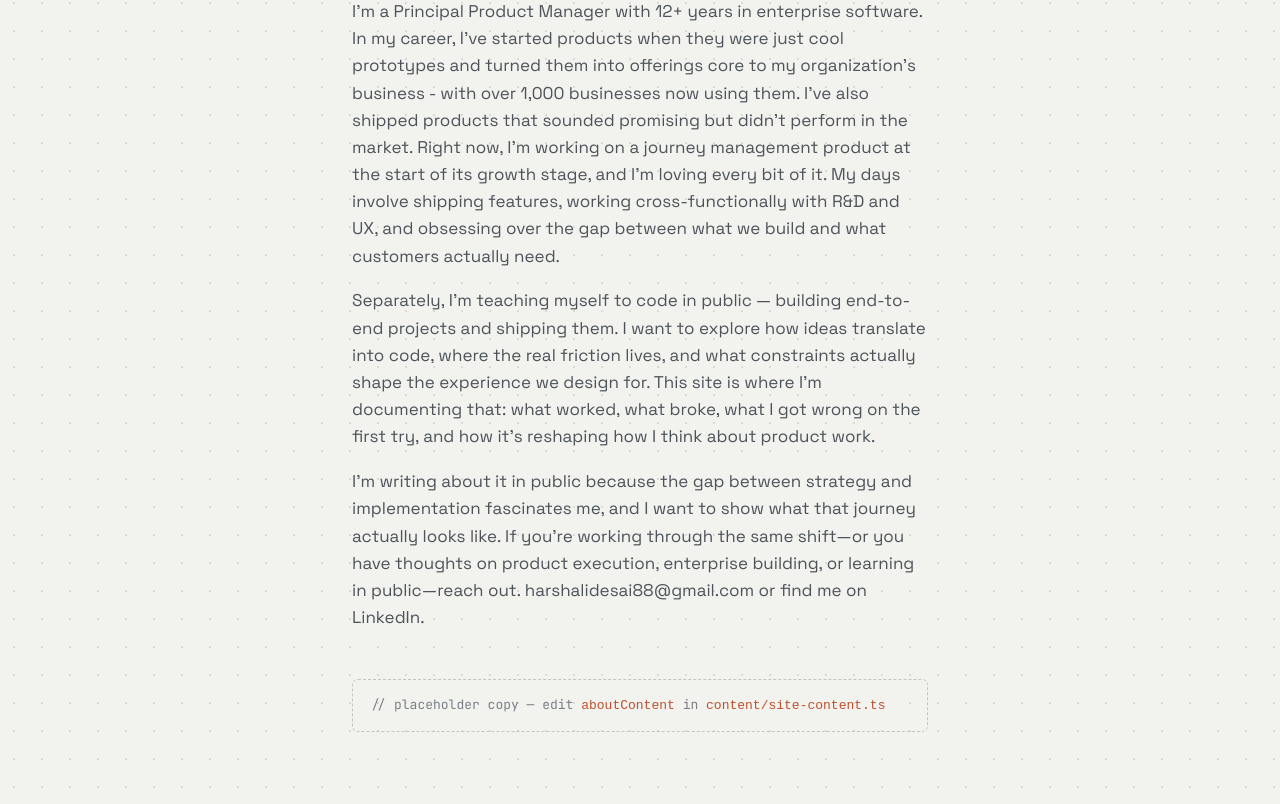
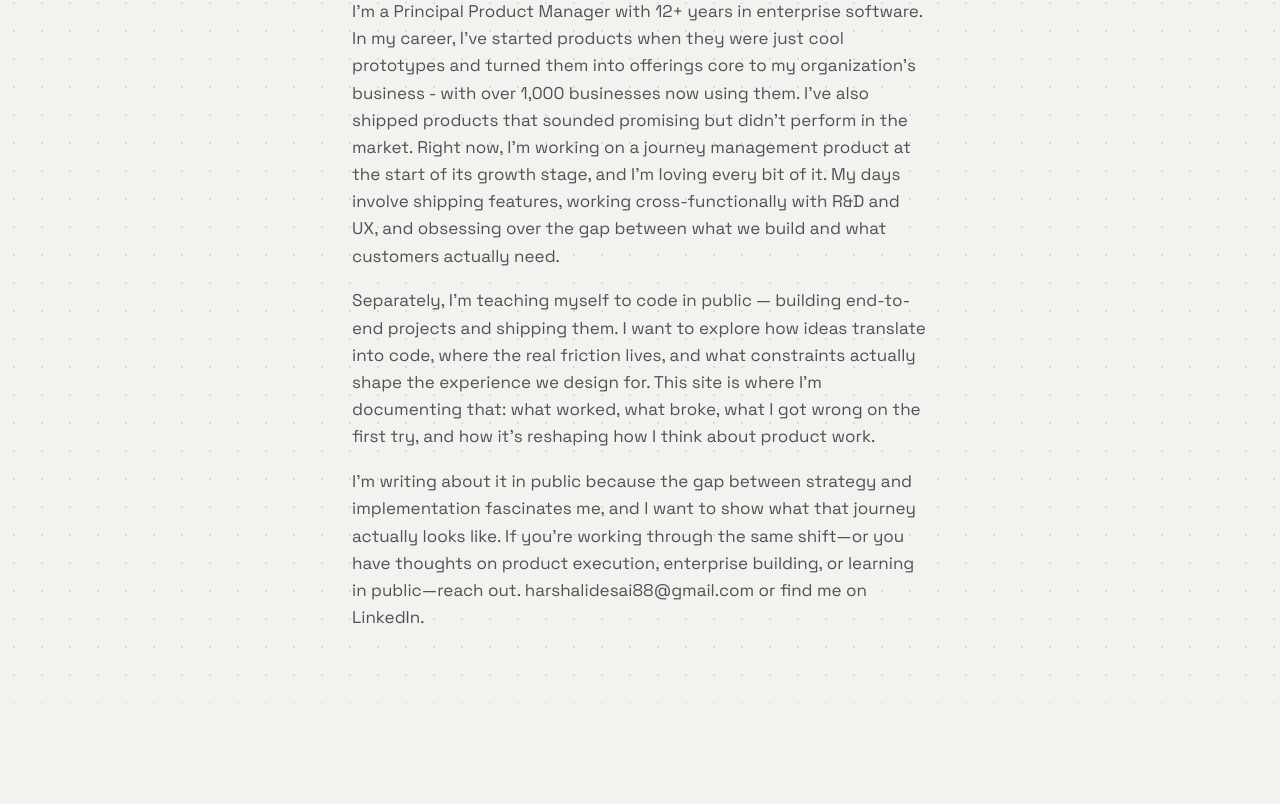
Before and after one commit to harshalibdesai/personal-site, a Next.js app: page / in a window 1280 px wide. Shown: the part 543-1347 px from the top of the page. After the commit the page ends 1246 px from the top, so only its background shows below. Built offline with nearby package versions, Linux system fonts and the light colour scheme.

Commit message:
Remove on-page edit-note hints

```diff
--- a/app/page.module.css
+++ b/app/page.module.css
@@ -50,21 +50,6 @@
   color: var(--ink);
 }
 
-.editNote {
-  margin-top: 3rem;
-  padding: 0.9rem 1.1rem;
-  border: 1px dashed var(--line-strong);
-  border-radius: 6px;
-  font-family: var(--font-mono);
-  font-size: 0.8125rem;
-  color: var(--ink-faint);
-  line-height: 1.6;
-}
-
-.editNote code {
-  color: var(--accent);
-}
-
 @media (max-width: 30rem) {
   .fact {
     grid-template-columns: 1fr;
--- a/app/page.tsx
+++ b/app/page.tsx
@@ -28,11 +28,6 @@ export default function AboutPage() {
           ))}
         </dl>
       )}
-
-      <p className={styles.editNote}>
-        // placeholder copy — edit <code>aboutContent</code> in{" "}
-        <code>content/site-content.ts</code>
-      </p>
     </article>
   );
 }
--- a/app/writing/page.module.css
+++ b/app/writing/page.module.css
@@ -78,18 +78,3 @@
   font-size: 0.975rem;
   max-width: 52ch;
 }
-
-.editNote {
-  margin-top: 2.5rem;
-  padding: 0.9rem 1.1rem;
-  border: 1px dashed var(--line-strong);
-  border-radius: 6px;
-  font-family: var(--font-mono);
-  font-size: 0.8125rem;
-  color: var(--ink-faint);
-  line-height: 1.6;
-}
-
-.editNote code {
-  color: var(--accent);
-}
--- a/app/writing/page.tsx
+++ b/app/writing/page.tsx
@@ -30,12 +30,6 @@ export default function WritingPage() {
           <p className={styles.panelBody}>{writingContent.comingSoon.body}</p>
         </div>
       )}
-
-      <p className={styles.editNote}>
-        // once the newsletter feed is connected, push entries into{" "}
-        <code>writingContent.posts</code> in <code>content/site-content.ts</code>{" "}
-        — this page renders the list automatically.
-      </p>
     </article>
   );
 }
```
